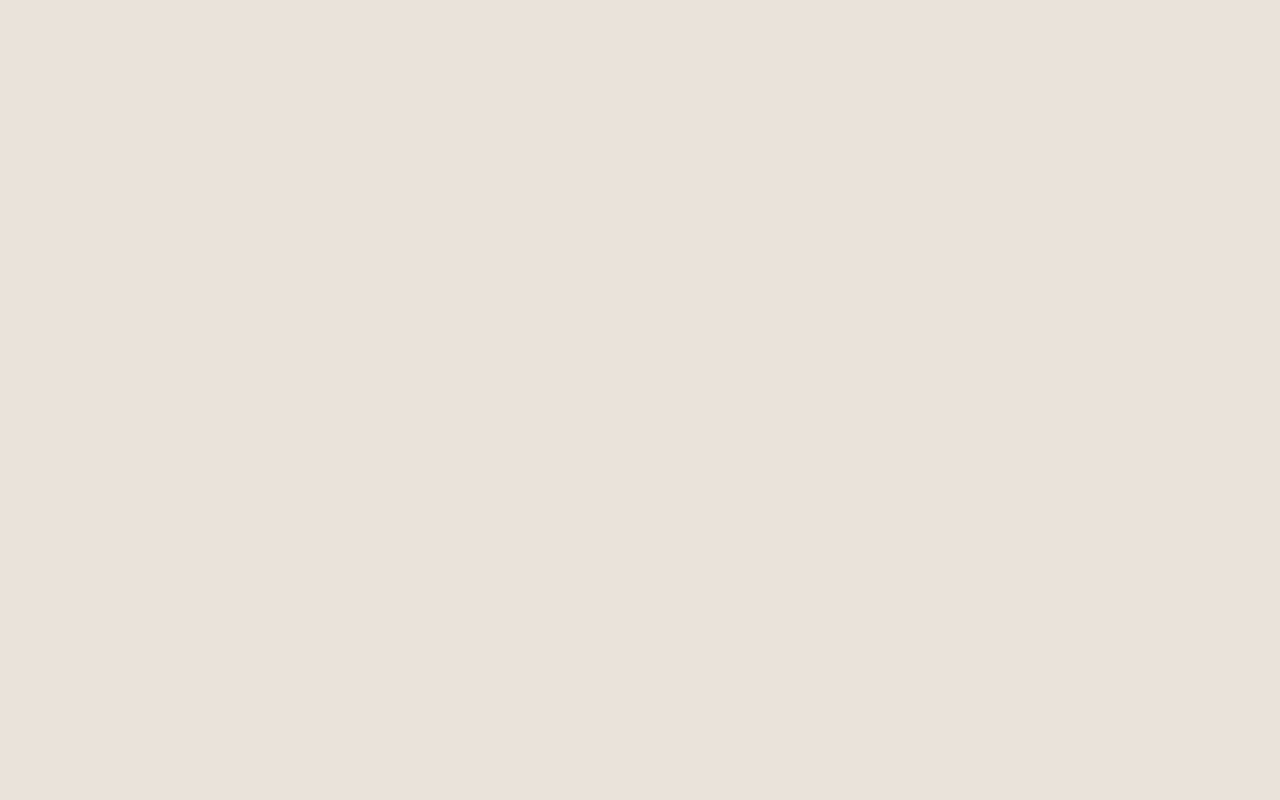
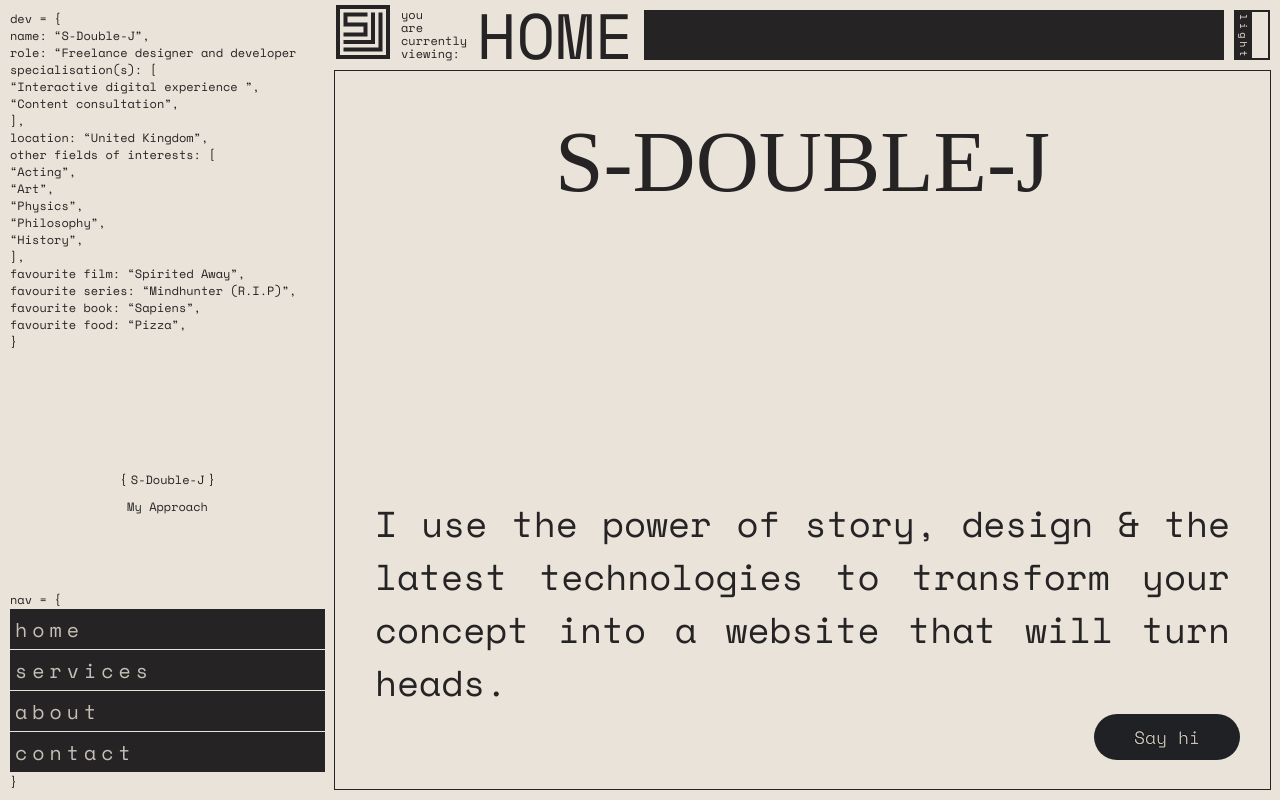
Before and after one commit to S-Double-J/s-double-j.com, a React (Vite) app: page / in a window 1280 px wide. Before the commit this address had no page. Built offline with nearby package versions, Linux system fonts and the light colour scheme; a web font is replaced by a local one.

Commit message:
changed the way pathname is read so that root is "/"

```diff
--- a/src/main.tsx
+++ b/src/main.tsx
@@ -7,11 +7,11 @@ import ErrorPage from './routes/App/ErrorPage.tsx';
 import Home from './routes/Home/Home.tsx';
 
 const router = createBrowserRouter([{
-  path: "/home",
+  path: "/",
   element: <App key="App" />,
   errorElement: <ErrorPage />,
   children: [
-    {path: "/home", element: <Home />}
+    {path: "/", element: <Home />}
   ]
 }])
 
--- a/src/routes/App/Nav.tsx
+++ b/src/routes/App/Nav.tsx
@@ -15,7 +15,11 @@ function Nav({ children }: Props) {
   const topRefs = useRef<(HTMLElement | null)[]>([]);
   const [sectionIds, setSectionIds] = useState<string[]>([]);
   const [scope, animate] = useAnimate();
-  const pathname = window.location.pathname.slice(1);
+  let pathname = window.location.pathname.slice(1);
+
+  if (pathname === ""){
+    pathname = "home"
+  }
 
   useEffect(() => {
     const sections = document.querySelectorAll("section");
```
